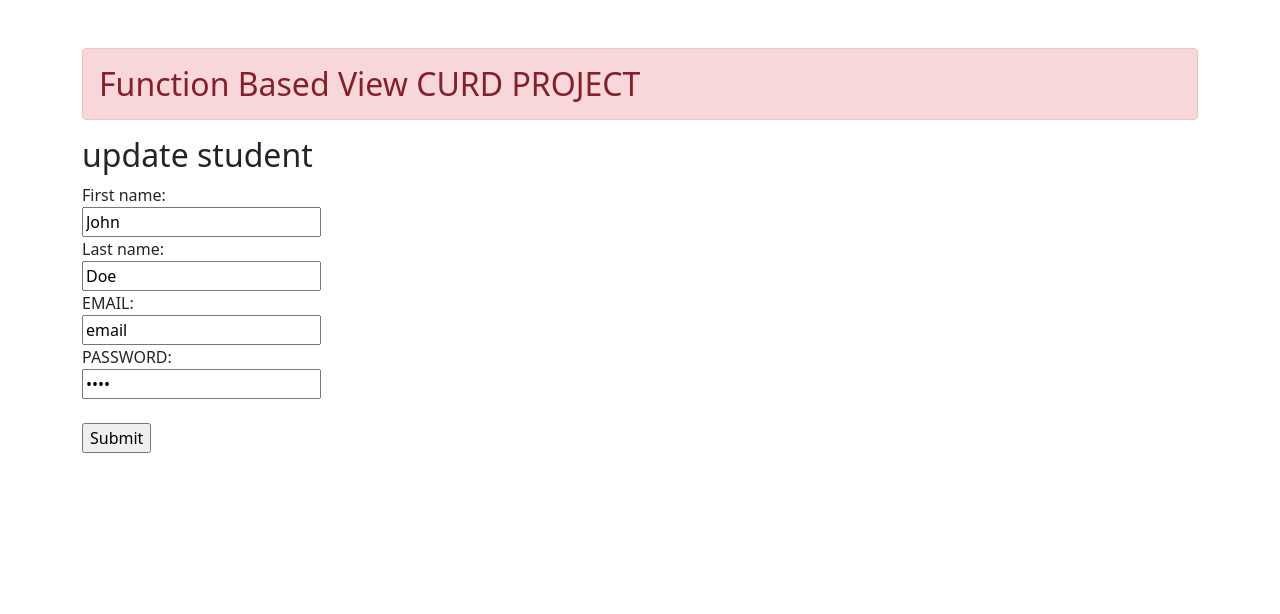
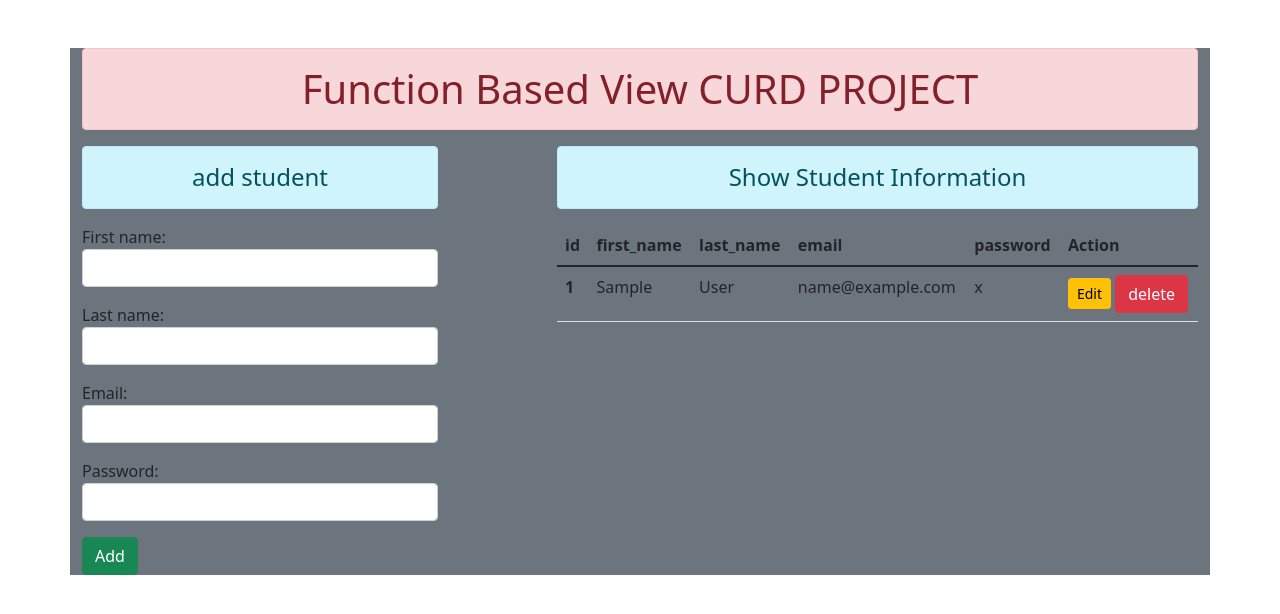
Before and after one commit to Ankushnagar90/curd-, a Django app: page / in a window 1280 px wide. Shown: the top 614 px of the page. Run offline with Django 4.2, Linux system fonts and the light colour scheme; tables that the repository leaves empty hold one stand-in row (values such as "Sample post"); some libraries are stand-ins or nearby versions.

Commit message:
some changes and complete whole task

```diff
--- a/crud/forms.py
+++ b/crud/forms.py
@@ -1,13 +1,12 @@
-
-from django.forms import ModelForm
+# from django.forms import ModelForm
 from .models import Person
 
 from django import forms
 # from django.core import validators
 
 
-class studentregister(forms.Form):
-    class meta:
+class studentregister(forms.ModelForm):
+    class Meta:
         model = Person
         fields = ['first_name','last_name','email','password']
 
--- a/crud/templates/crud/addstudent.html
+++ b/crud/templates/crud/addstudent.html
@@ -3,15 +3,60 @@
 
 <div class="row">
   <div class="col-sm-4">
-    <h2>add student</h2>
+    <h4 class="text-center alert alert-info">add student</h4>
 
     <form action="" method="POST">
       {% csrf_token %}
-    {{from.as_p}}
+     {{form.as_p}}
     <input type="submit" class="btn btn-success" value="Add">
 
     </form>
   </div>
+
+  <div class="col-sm-7 offset-1">
+    <h4 class="text-center alert alert-info">Show Student Information</h4>
+
+    {% if stu %}
+        <table class="table table-hover">
+          <thead>
+            <tr>
+              <th scope="col">id</th>
+              <th scope="col">first_name</th>
+              <th scope="col">last_name</th>
+              <th scope="col">email</th>
+              <th scope="col">password</th>
+              <th scope="col">Action</th>
+            </tr>
+          </thead>
+          <tbody>
+            {% for st in stu %}
+            <tr>
+              <th scope="row">{{st.id}}</th>
+              <td>{{st.first_name}}</td>
+              <td>{{st.last_name}}</td>
+              <td>{{st.email}}</td>
+              <td>{{st.password}}</td>
+              <td>
+                <a href="{% url 'updatedata' st.id %}" class="btn btn-warning btn-sm">Edit</a>
+                <form action="{% url 'deletedata' st.id %}" method="POST" class="d-inline">
+                  {% csrf_token %}
+                  <input type="submit" class="btn btn-danger " value="delete"></form>
+
+              </td>
+            </tr>
+            {% endfor %}
+          </tbody>
+        </table>
+
+    {% else %}
+      <h2>Data is not found</h2>
+    {% endif %}
+
+  </div>
+
+
 </div>
 
+
+
 {% endblock content %}
--- a/crud/templates/crud/home.html
+++ b/crud/templates/crud/home.html
@@ -9,15 +9,15 @@
 
 <body>
 
-  <div class="container mt-5">
-    <h2 class="test-center alert alert-danger">Function Based View CURD PROJECT</h2>
+  <div class="container mt-5 bg-secondary"   >
+    <h1 class="text-center alert alert-danger">Function Based View CURD PROJECT</h1>
 
     {% block content %}
 
     {% endblock content %}
 
 
-
+{% comment %}
   <form >
     <label for="fname">First name:</label><br>
     <input type="text" id="fname" name="fname" value="John"><br>
@@ -33,7 +33,7 @@
     <input type="submit" value="Submit">
 
   </form>
-
+{% endcomment %}
 </div>
 
   <script src="{% static 'crud/js/jquery.js%' }"></script>
--- a/crud/templates/crud/updatestu.html
+++ b/crud/templates/crud/updatestu.html
@@ -1,4 +1,16 @@
 {% extends 'crud/home.html' %}
 {% block content %}
-<h2>update student</h2>
+<div class="row">
+  <div class="col-sm-8 offset-2">
+    <h4 class="alert alert-info">Update Student Information</h4>
+    <form action="" method="POST">
+      {% csrf_token %}
+      {{form.as_p}}
+
+      <input type="submit" class="btn btn-success" value="update">
+       <a href="{% url 'record' %}" class="btn btn-info" >Back to home</a>
+    </form>
+  </div>
+
+</div>
 {% endblock content %}
--- a/crud/urls.py
+++ b/crud/urls.py
@@ -5,4 +5,7 @@ from . import views
 # app_name = 'mysecapp'
 urlpatterns = [
     path('', views.home,name='record'),
+    path('delete/<int:id>/', views.delete_data,name='deletedata'),
+    path('<int:id>/', views.update_data,name='updatedata'),
+
 ]
--- a/crud/views.py
+++ b/crud/views.py
@@ -1,12 +1,45 @@
-from django.shortcuts import render
+from django.shortcuts import render,HttpResponseRedirect
 from .forms import studentregister
 from django import forms
+from .models import Person
 # Create your views here.
 def home(request):
     if request.method =='POST':
-        form=studentregister(request.POST)
-        if form.is_valid():
-            form.save()
+        fm = studentregister(request.POST)
+        if fm.is_valid():
+            fnm = fm.cleaned_data['first_name']
+            lnm = fm.cleaned_data['last_name']
+            em = fm.cleaned_data['email']
+            pwd = fm.cleaned_data['password']
+            reg=Person(first_name=fnm,last_name=lnm,email=em,password=pwd)
+            reg.save()
+            fm=studentregister()
+
     else:
-        form=studentregister()
-    return render(request, 'crud/updatestu.html',{'form':form})
+        fm=studentregister()
+
+    stud = Person.objects.all()
+    return render(request, 'crud/addstudent.html',{'form':fm,'stu':stud})
+
+
+
+#update function
+
+def update_data(request,id):
+    if request.method == 'POST':
+        pi = Person.objects.get(pk=id)
+        fm=studentregister(request.POST,instance=pi)
+        if fm.is_valid():
+            fm.save()
+    else:
+        pi = Person.objects.get(pk=id)
+        fm = studentregister(instance=pi)
+    return render(request,'crud/updatestu.html',{'form':fm})
+
+
+# Delete function:
+def delete_data(request,id):
+    if request.method == 'POST':
+        pi=Person.objects.get(pk=id)
+        pi.delete()
+        return HttpResponseRedirect('/')
```
